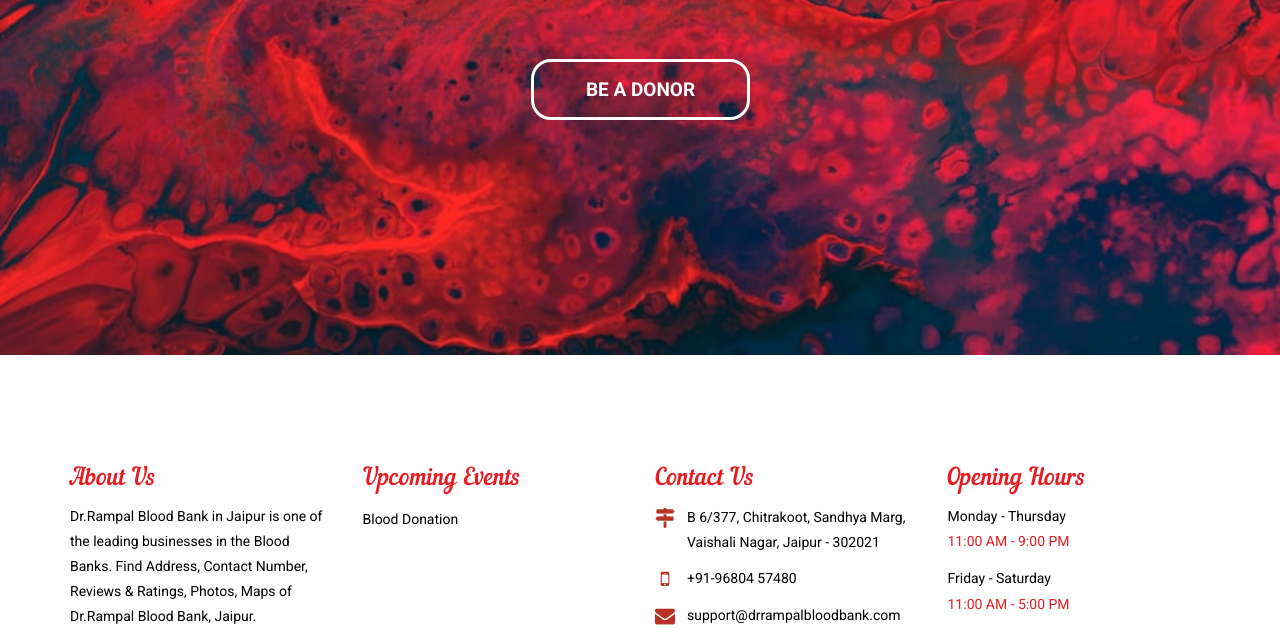
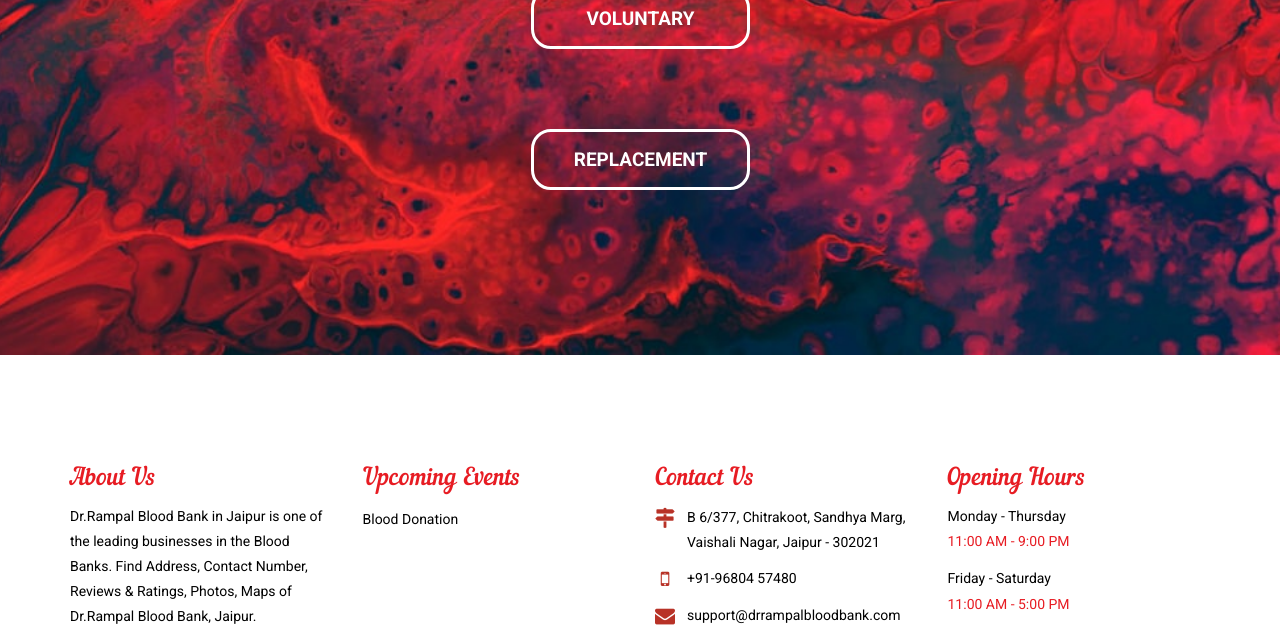
Before and after one commit to gharshit192/bloodbank.github.io, a plain HTML site: page index.html in a window 1280 px wide. Shown: the part 445-1086 px from the top of the page. Drawn offline with Linux system fonts and the light colour scheme; a web font is replaced by a local one.

Commit message:
Add files via upload

```diff
--- a/index.html
+++ b/index.html
@@ -92,7 +92,10 @@
                             <!--h2>Accidental appearances </h2>
                             <p>Lorem ipsum dolor sit amet, consectetuer adipiscing elit, sed diem nonummy nibh euismod</p-->
                             <div class="book-btn">
-                                <a href="bloodbank.html" class="table-btn hvr-underline-from-center">Be a DONOR</a>
+                                <a href="voluntaryform.html" class="table-btn hvr-underline-from-center">Voluntary</a>
+                            </div>
+                            <div class="book-btn">
+                                <a href="replacementform.html" class="table-btn hvr-underline-from-center">Replacement</a>
                             </div>
                             <a href="#about">
 
```
